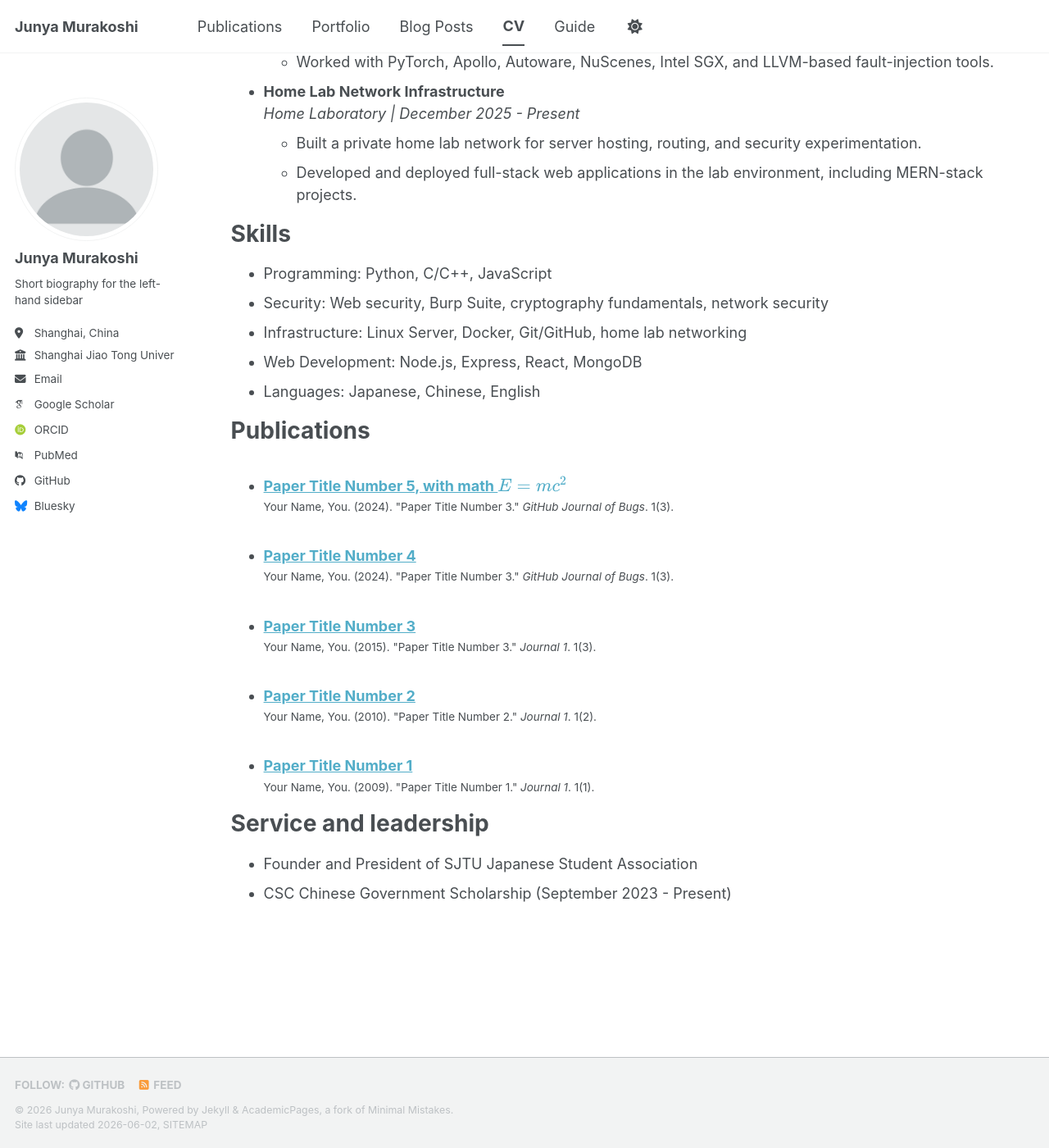
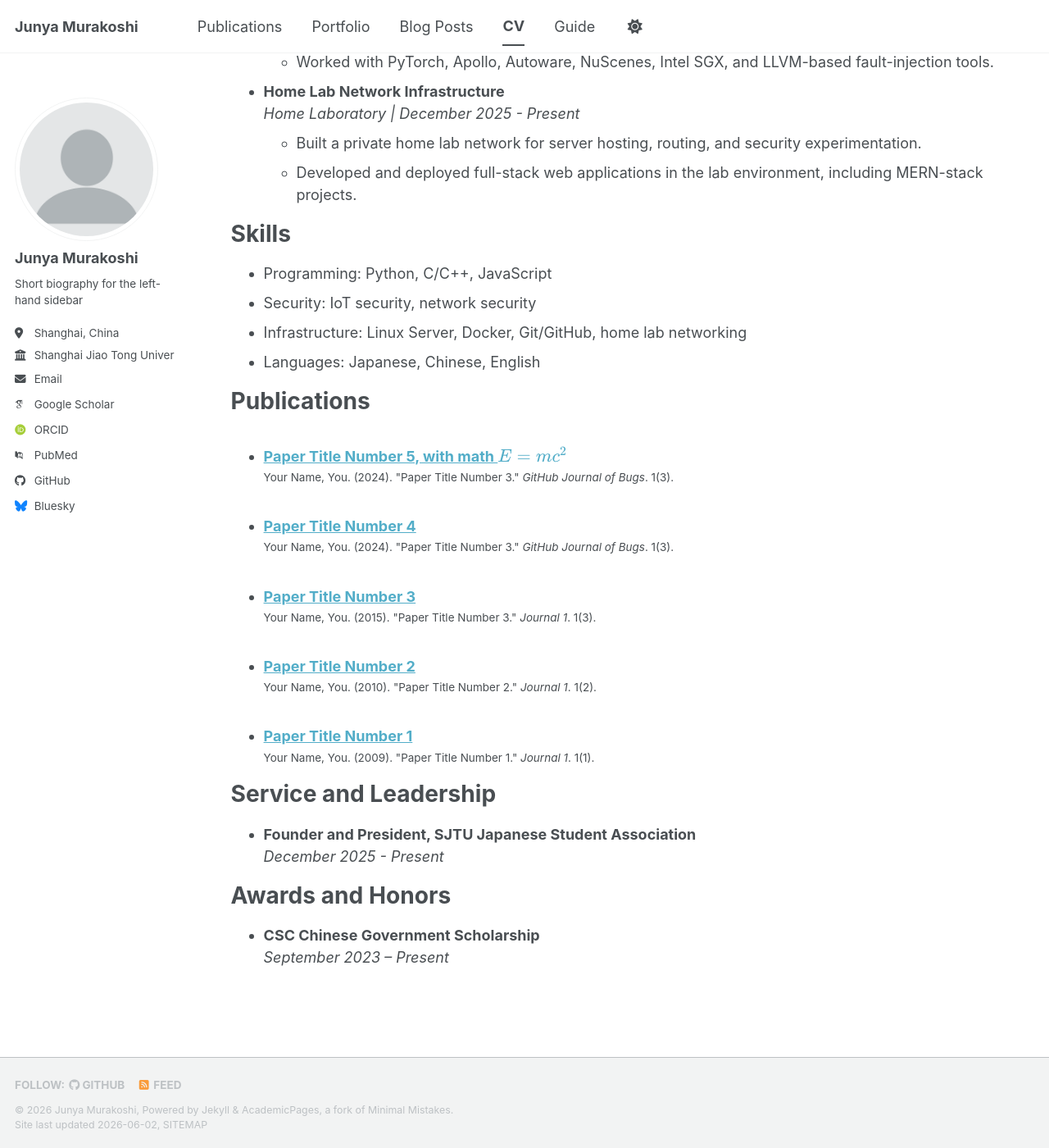
Before and after one commit to jnymrks/jnymrks.github.io, a Jekyll site: the page built from _pages/cv.md, in a window 1280 px wide and 1400 px high, scrolled down 885 px. Shown: the whole window at 82% size. Built offline with Jekyll 4.4.1, drawn with Linux system fonts in a browser that asks for light colours; some web fonts are replaced; a script bundle is joined from its source files by our own code; library files that are not in the unit come from our copies.

Commit message:
Update cv.md

```diff
--- a/_pages/cv.md
+++ b/_pages/cv.md
@@ -46,9 +46,8 @@ Projects
 Skills
 ======
 * Programming: Python, C/C++, JavaScript
-* Security: Web security, Burp Suite, cryptography fundamentals, network security
+* Security: IoT security, network security
 * Infrastructure: Linux Server, Docker, Git/GitHub, home lab networking
-* Web Development: Node.js, Express, React, MongoDB
 * Languages: Japanese, Chinese, English
 
 Publications
@@ -57,8 +56,12 @@ Publications
     {% include archive-single-cv.html %}
   {% endfor %}</ul>
 
+Service and Leadership
+======
+* **Founder and President, SJTU Japanese Student Association**
+  *December 2025 - Present*
 
-Service and leadership
+Awards and Honors
 ======
-* Founder and President of SJTU Japanese Student Association
-* CSC Chinese Government Scholarship (September 2023 - Present)
+* **CSC Chinese Government Scholarship**
+  *September 2023 – Present*
```
